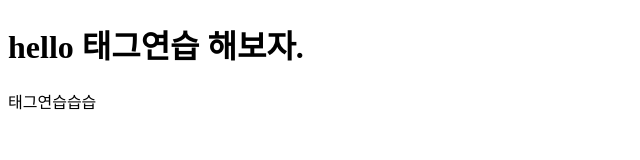
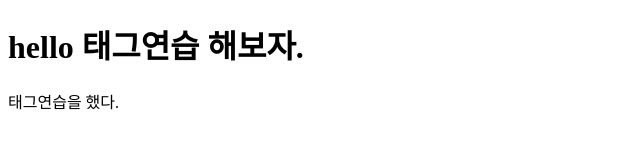
Before and after one commit to chaesuyeon/JAVA20220236, a plain HTML site: page Index1.html in a window 1280 px wide. Shown: the full height of the page, 0-640 px from the left. Drawn offline with Linux system fonts and the light colour scheme.

Commit message:
20250326 4주차

```diff
--- a/Index1.html
+++ b/Index1.html
@@ -5,7 +5,7 @@
             hello 태그연습 해보자.
         </h1>
         <p>
-            태그연습습습
+            태그연습을 했다.
         </p>
     </body>
 
```
Also changed, not shown: Index3.html (+1 -0 lines).
